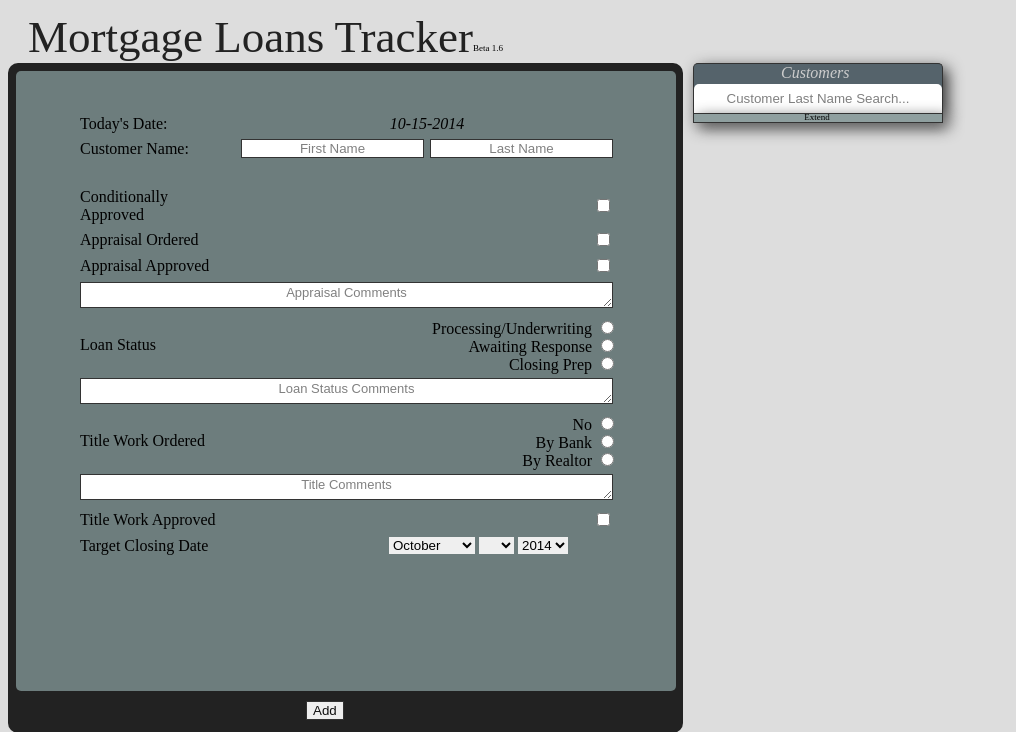
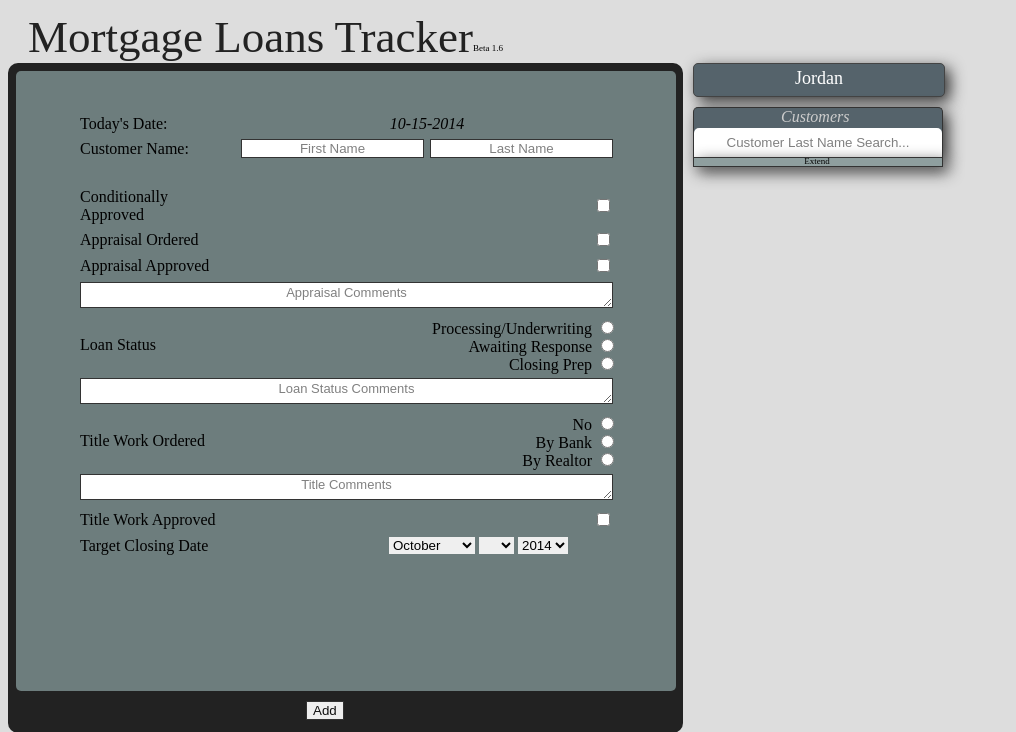
Before and after one commit to Jmac217/MLT, a PHP site: page / in a window 1280 px wide. Shown: the top 732 px of the page, without its empty margins (0-1016 px from the left). Run offline with PHP 8.4, Linux system fonts and the light colour scheme; data comes from the database, SQL or seed files in the repository.

Commit message:
added user dropdown, renamed the customer dropdown's external structure, ready for standardization between the two, refactoring sql to json, ready to implement JWT

```diff
--- a/css/minimal.css
+++ b/css/minimal.css
@@ -39,27 +39,22 @@ textarea{border-style:none;border:solid 1px #333;height:20px;width:527px;max-hei
 .date_return{position:absolute;right:0px;visibility:hidden;}
 .date_edit{position:absolute;right:0px;visibility:hidden;}
 
-/* customerNameCheck */
-
 /* Div IDs */
 #header{position:absolute;left:0px;top:0px;width:500px;height:55px;cursor:pointer;}
 #header_text{position:absolute;bottom:0px;left:20px;color:#222;font-size:45px;}
 #version{position:absolute;bottom:10px;left:465px;color:#000;font-size:9px;}
-#user_container{position:absolute;top:15px;left:685px;height:30px;width:250px;color:#000;font-size:18px;display:box;background-color:#555;-moz-box-sizing:border-box;-webkit-box-sizing:border-box;-ms-box-sizing:border-box;box-sizing:border-box;padding-top:4px;visibility:hidden;}
-	#user{margin:auto;color:white;}
-		#user_drop{position:absolute;top:0px;left:0px;height:300px;width:100%:backgroudnd-color:blue;}
-			.user_drop_li{width:100%;color:white;background-color:blue;}
+
+#slider_column{position:absolute;top:55px;left:685px;width:250px;}
+
+.shadow{box-shadow:5px 5px 15px #333;behavior:url('js/PIE.htc');}
+.block{-moz-box-sizing:border-box;-webkit-box-sizing:border-box;-ms-box-sizing:border-box;box-sizing:border-box;}
+#user_container{position:relative;height:32px;width:100%;font-size:18px;text-align:center;color:white;background-color:#55636b;border-radius:5px;behavior:url('js/PIE.htc');border:solid 1px #444;}
+	#user_name{display:block;top:0px;padding-top:4px;left:0px;height:30px;width:100%;}
+	#user_drop{visibility:hidden;}
+		.user_drop_a{display:block;width:100%;color:#DDD;background-color:#45535b;border-bottom:solid 1px #2d3d3d;}
+
 #body{position:absolute;top:55px;height:670px;left:0px;width:675px;background-color:#222222;border-radius:10px;behavior:url(js/PIE.htc);}
 /*#doc{background-image:url("../res/doc.png");} *//*#224455 */
-
-/* full spans went here */
-
-/* send button */
-#request_alert{position:absolute;top:45px;height:25px;left:0px;width:100%;background-color:#222;opacity:0;visibility:hidden;border-radius:5px 5px 5px 5px;border:solid 1px black;behavior:url(js/PIE.htc);}
-#send_request{position:absolute;top:10px;left:290px;visibility:visible;}
-#print_preview{position:absolute;top:10px;left:330px;visibility:hidden;}
-#update_request{position:absolute;top:10px;left:290px;visibility:hidden;}
-#cancel_update{position:absolute;top:10px;left:330px;visibility:hidden;}
 
 /* dropdown.php */
 
@@ -67,19 +62,19 @@ textarea{border-style:none;border:solid 1px #333;height:20px;width:527px;max-hei
 /**/
 /*#box{position:absolute;top:100px;right:20px;height:40px;width:250px;background-color:#111111;}*/
 /*#dropdownContainer{position:absolute;top:0px;right:0px;height:40px;width:250px;background-color:#111111;}*/
-#dropdown_feedback{position:absolute;top:30px;left:685px;height:20px;width:250px;text-align:center;}
-#dropdown_container{position:absolute;top:55px;left:685px;height:40px;width:250px;border-radius:5px;behavior:url(js/PIE.htc);}/* color not shown */
-#dropdown_selected{position:absolute;top:0px;right:0px;height:50px;width:250px;background-color:#55636b;font-size:25px;color:#999;border-top-left-radius:5px;border-top-right-radius:5px;border-bottom:none;behavior:url(js/PIE.htc);}
-#dropdown_title{position:absolute;top:0px;left:87px;color:#CCC;font-size:16px;}
+/*#dropdown_feedback{position:absolute;top:110px;left:685px;height:20px;width:250px;text-align:center;}*/
+#customer_container{position:relative;top:10px;height:40px;border-radius:5px;behavior:url(js/PIE.htc);}/* color not shown */
+#customer{position:absolute;top:0px;right:0px;height:50px;width:250px;background-color:#55636b;font-size:25px;color:#999;border-top-left-radius:5px;border-top-right-radius:5px;border-bottom:none;behavior:url(js/PIE.htc);}
+#customer_name{position:absolute;top:0px;left:87px;color:#CCC;font-size:16px;font-style:italic;}
 #customer_search{position:absolute;bottom:0px;left:0px;height:60%;width:100%;border-top-left-radius:5px;border-top-right-radius:5px;border:none;behavior:url(js/PIE.htc);}
 /*#customerNameCheck{position:absolute;top:50px;left:400px;}*/
-#dropdown{position:absolute;right:0px;top:50px;height:10px;width:250px;background-color:#6d7d7d;overflow:hidden;font-size:20px;}
-#dropdown_area{position:absolute;top:0px;left:0px;height:100%;width:100%;}
+#customer_drop{position:absolute;right:0px;top:50px;height:10px;width:250px;background-color:#6d7d7d;overflow:hidden;font-size:20px;visibility:visible;}
+/*#dropdown_area{position:absolute;top:0px;left:0px;height:100%;width:100%;}*/
 .customer_container{position:absolute;height:20px;width:250px;}
 .customer{position:absolute;height:20px;/*width:230px;*/width:100%;left:0px;}
 .customer:hover{background-color:#cfdfdf;cursor:pointer;}
 .options{position:absolute;height:20px;width:20px;top:0px;right:0px;}
-.remove{position:absolute;height:20px;width:20px;right:0px;background-image:url("../res/x_blue.png");cursor:pointer;visibility:visible;}
+.remove{position:absolute;height:20px;width:20px;right:0px;background-image:url("../res/x_blue.png");cursor:pointer;visibility:hidden;}
 #dropdown_extend{position:absolute;right:0px;bottom:0px;height:10px;width:250px;background-color:#8f9f9f;text-align:center;visibility:visible;}
 #dropdown_extend:hover{background-color:#cfdfdf;cursor:pointer;}
 #dropdown_extend_text{position:absolute;bottom:0px;width:250px;font-size:9px;text-align:center;}
@@ -96,4 +91,11 @@ textarea{border-style:none;border:solid 1px #333;height:20px;width:527px;max-hei
 #bugFeedback{position:absolute;left:-5px;top:90px;width:150px;height:20px;font-size:13px;}
 #submitBug{position:absolute;top:90px;left:137px;}
 
+/* send button */
+#request_alert{position:absolute;top:45px;height:25px;left:0px;width:100%;background-color:#222;opacity:0;visibility:hidden;border-radius:5px 5px 5px 5px;border:solid 1px black;behavior:url(js/PIE.htc);}
+#send_request{position:absolute;top:10px;left:290px;visibility:visible;}
+#print_preview{position:absolute;top:10px;left:330px;visibility:hidden;}
+#update_request{position:absolute;top:10px;left:290px;visibility:hidden;}
+#cancel_update{position:absolute;top:10px;left:330px;visibility:hidden;}
+
 #footer{position:absolute;left:0px;bottom:-35px;width:100%;height:35px;visibility:visible;}
--- a/index.php
+++ b/index.php
@@ -27,29 +27,118 @@
 		<link rel='shortcut icon' href='res/favicon.png' />
 	</head>
 	<body>
-		<div id='user_container'>
-			<span id='user'><?php /* session_start(); echo $_SESSION['user']; */ ?></span>
+<div id='slider_column'>
+		<div id='user_container' class='shadow'>
+			<div id='user_name' class='block'>
 			<?php
-				// if (isset($_SESSION)){
-				/*	echo "
+				// session_start();
+
+				/*** Debug ***/
+				/*
+				$_SESSION['user']='jordan';
+				$_SESSION['privileges']='1';
+				*/
+				/*** Debug ***/
+
+				// echo $_SESSION['user'];
+			?>
+			</div>
+			<?php
+			/*
+				if (isset($_SESSION)){
+					echo "
 						<div id='user_drop'>
-							<ul>
-								<li class='user_drop_li'>Log Out</li>
-								<li class='user_drop_li'>Change Password</li>
+							<a class='user_drop_a block'>Log Out</a>
+							<a class='user_drop_a block'>Change Password</a>
+							";
+							if($_SESSION['privileges']=='1'){
+								echo "
+									<a class='user_drop_a block'>Modify Privelages</a>
 								";
-								if($_SESSION['privileges']=='1'){
-									echo "
-										<li class='user_drop_li'>Modify Privelages</li>
-									";
-								}
-								echo"
-							</ul>
+							}
+							echo "
 						</div>
 					";
-				*/
-				// }
+				}
+			*/
 			?>
 		</div>
+		<!-- Dropdown -->
+		<!--<div id='dropdown_feedback' alt='0'></div>-->
+		<div id="customer_container">
+			<div id="customer" class="dropdown_box">
+				<span id="customer_name">Customers</span>
+				<input id="customer_search" type="text" value="Customer Last Name Search..." alt="Customer Last Name Search..."/>
+			</div>
+			<div id="customer_drop" class="dropdown_box">
+			<?php
+
+				include 'php/connect.php';
+
+				$maxQuery = mysql_query("SELECT id FROM customers");
+				$maxRow = mysql_fetch_assoc($maxQuery);
+				$max = mysql_num_rows($maxQuery);
+				$cap = 40;// well for now I have hard-coded the amount of slots available for use. There is no limit on the db so if there is ever more than 40, which there shouldn't be, this is the thing to rewrite.
+				$height = 20;
+
+				$i=0;
+				$t=0;
+
+				while($i<=$cap){ // loop through all rows
+
+					if(isset($_POST['search'])&&$_POST['search']!==''){
+						$search=addslashes($_POST['search']);
+						$row = mysql_fetch_assoc(mysql_query("SELECT id,first,last FROM customers WHERE id='$i' and last='$search'"));
+					}else{
+						$row = mysql_fetch_assoc(mysql_query("SELECT id,first,last FROM customers WHERE id='$i'")); // select only the rows where user exists and that are unread
+					}
+					if(isset($row['first'])&&isset($row['last'])){
+						if($row['id']==$i){
+							//if($t=0){$top=0;}else{
+							$top = ($t*$height)/*.'px'*/; // this dynamically sets message top
+							//}
+							$id=$row['id']; // this message_id
+
+									echo '
+									<div class="customer_container" style="top:'.$top.'px">
+										<div class="customer" id="'.$i.'">
+											'.$row['first'].' '.$row['last'].'
+										</div>
+										<div class="options">
+											<div class="remove" id="'.$i.'"><!--<img src="res/x_gray.png" />--></div>
+										</div>
+									</div>';
+
+							$i++;
+							$t++;
+
+							// Message should start with the most recent date.
+							// There should be spans on top:0px and bottom:0px for previous_message and next_message.
+							// Add a link to display a send_message form
+							// 	or
+							// If $_POST['id'] display a send_message form and auto-fill cc with users email.
+						}
+					}else{$i++;}
+				} if($top=0){$dropHeight=0;}else{$dropHeight=($height*$t+10);};
+
+				/*
+
+					instead of a select.option menu, I'm going to create a set of divs with classes and dynamic tops to act as a dynamic and fuller featured list.
+					psuedo
+					--------
+						dropdown -- container div with a set position.
+							customer -- will have dynamic top set to accumulative height.
+								options   -- on mouse.select customer contents populate the fields/checkboxes for editing. This means that instead of an 'upload', db contents must be 'updated'.
+									remove -- on mouse.hover an x button will pop up over the name to remove from list. List then gets regenerated
+
+				*/
+			?>
+				<div id="dropdown_extend" class="bordered"><div id="dropdown_extend_text">Extend</div></div>
+					<div id="dropdown_close" class="bordered"><div id="dropdown_close_text">Close</div></div>
+				</div>
+		</div>
+	</div>
+</div>
 
 		<div id='header'>
 			<span id='header_text'>Mortgage Loans Tracker</span>
@@ -663,21 +752,7 @@
 			</div>
 		</div>
 
-		<!-- Dropdown -->
-		<div id='dropdown_feedback' alt='0'></div>
-		<div id="dropdown_container">
-			<div id="dropdown_selected" class="dropdown_box">
-				<i id="dropdown_title">Customers</i>
-				<input id="customer_search" type="text" value="Customer Last Name Search..." alt="Customer Last Name Search..."/>
-			</div>
-			<div id="dropdown" class="dropdown_box">
-				<div id='dropdown_area'>
-					<?php include 'php/dropdown.php'; ?>
-				</div>
-				<div id="dropdown_extend" class="bordered"><div id="dropdown_extend_text">Extend</div></div>
-					<div id="dropdown_close" class="bordered"><div id="dropdown_close_text">Close</div></div>
-				</div>
-		</div>
+
 
 		<!-- 'bug' has been hidden for now, but will need to be put back up for future bug reporting. -->
 		<?php // include 'php/bug.php'; ?>
--- a/js/index.js
+++ b/js/index.js
@@ -62,6 +62,69 @@ $(document).ready(function(){
 	// 	put first, last into dropdownSelected
 	// 	append customer as a class to the list
 	// ---
+
+
+	$.getJSON('json/users.json', function(users){
+		/*** global session var `user` ***/
+		var username = users.users[0].name;
+		var admin = users.users[0].admin;
+		alert(username+' '+admin);
+		$('#user_name').html(username);
+		if (username !== null && admin !== null){
+			$.getJSON('json/user_settings.json', function(user_settings){
+				$.each(user_settings, function(key, value){
+					alert(key+', '+value);
+					if(admin == 'true'){
+
+					}
+				});
+			});
+		}
+	});
+
+
+	/*** in case async:false becomes necessary ***/
+	/*
+	$.ajax({
+		dataType: 'json',
+		url: 'json/users.json',
+		async: false,
+		success: function(users){
+			var username = users.users[0].name;
+			var admin = users.users[0].admin;
+			alert(username+' '+admin);
+			$('#user_name').html(username);
+				$.ajax({
+					dataType: 'json',
+					url: 'json/users.json',
+					async: false,
+					success: function(user_settings){
+						alert(user_settings);
+						$.each(user_settings, function(key, value){
+							alert(key+', '+value);
+							if(admin == 'true'){
+
+							}
+						});
+					}
+				});
+			}
+	});
+	*/
+
+
+
+
+	$('#user_container').click(function(){
+		$(this)
+			.animate({'height':'110px'})
+			.children('#user_drop').css({'visibility':'visible'})
+			.mouseleave(function(){
+				$(this)
+					.parent().animate({'height':'32px'})
+					.children('#user_drop').css({'visibility':'hidden'});
+			});
+	});
 
 	function date_selection(id, title){
 		// this should take a json template!
@@ -151,12 +214,12 @@ function set_session(first,last){
 	// Dropdown
 	// =======
 	$("#dropdown_extend").click(function(){
-		$("#dropdown").animate({"height":"620px"},200);
+		$("#customer_drop").animate({"height":"540px"},400);
 		$(this).css({'visibility':'hidden'});
 		$('#dropdown_close').css({'visibility':'visible'});
 	});
 	$("#dropdown_close").click(function(){
-		$("#dropdown").animate({"height":"10px"},200);
+		$("#customer_drop").animate({"height":"10px"},400);
 		$(this).css({'visibility':'hidden'});
 		$('#dropdown_extend').css({'visibility':'visible'});
 	});
@@ -335,7 +398,6 @@ function set_session(first,last){
 	// Customer Name
 	// when focused, field.value =''. Ignore the css(color) -> it was just eyecandy.
 	// when blured value = field.alt (check index.php for inline alt attribute)
-/*
 	$('input[type="text"]').focus(function(){
 		$(this).attr('value', '').css({'color':'black'}).select();
 	}).blur(function(){
@@ -356,7 +418,6 @@ function set_session(first,last){
 			$(this).css({'color':'gray','text-align':'center'});
 		}
 	});
-	*/
 
 	// Customer Name Check -- These should be placed near the top
 	$('#first').blur(function(){
--- a/php/dropdown.php
+++ b/php/dropdown.php
@@ -1,61 +1,3 @@
-<?php include 'connect.php';
-
-	$maxQuery = mysql_query("SELECT id FROM customers");
-	$maxRow = mysql_fetch_assoc($maxQuery);
-	$max = mysql_num_rows($maxQuery);
-	$cap = 40;// well for now I have hard-coded the amount of slots available for use. There is no limit on the db so if there is ever more than 40, which there shouldn't be, this is the thing to rewrite.
-	$height = 20;
-
-	$i=0;
-	$t=0;
-
-	while($i<=$cap){ // loop through all rows
-
-		if(isset($_POST['search'])&&$_POST['search']!==''){
-			$search=addslashes($_POST['search']);
-			$row = mysql_fetch_assoc(mysql_query("SELECT id,first,last FROM customers WHERE id='$i' and last='$search'"));
-		}else{
-			$row = mysql_fetch_assoc(mysql_query("SELECT id,first,last FROM customers WHERE id='$i'")); // select only the rows where user exists and that are unread
-		}
-		if(isset($row['first'])&&isset($row['last'])){
-			if($row['id']==$i){
-				//if($t=0){$top=0;}else{
-				$top = ($t*$height)/*.'px'*/; // this dynamically sets message top
-				//}
-				$id=$row['id']; // this message_id
-
-						echo '
-						<div class="customer_container" style="top:'.$top.'px">
-							<div class="customer" id="'.$i.'">
-								'.$row['first'].' '.$row['last'].'
-							</div>
-							<div class="options">
-								<div class="remove" id="'.$i.'"><!--<img src="res/x_gray.png" />--></div>
-							</div>
-						</div>';
-
-				$i++;
-				$t++;
-
-				// Message should start with the most recent date.
-				// There should be spans on top:0px and bottom:0px for previous_message and next_message.
-				// Add a link to display a send_message form
-				// 	or
-				// If $_POST['id'] display a send_message form and auto-fill cc with users email.
-			}
-		}else{$i++;}
-	} if($top=0){$dropHeight=0;}else{$dropHeight=($height*$t+10);};
-
-	/*
-
-		instead of a select.option menu, I'm going to create a set of divs with classes and dynamic tops to act as a dynamic and fuller featured list.
-		psuedo
-		--------
-			dropdown -- container div with a set position.
-				customer -- will have dynamic top set to accumulative height.
-					options   -- on mouse.select customer contents populate the fields/checkboxes for editing. This means that instead of an 'upload', db contents must be 'updated'.
-						remove -- on mouse.hover an x button will pop up over the name to remove from list. List then gets regenerated
-
-	*/
+<?php
 
 ?>
```
Also changed, not shown: json/customers.json (+22 -0 lines), json/user_settings.json (added, +17 -0 lines), json/users.json (added, +15 -0 lines).
